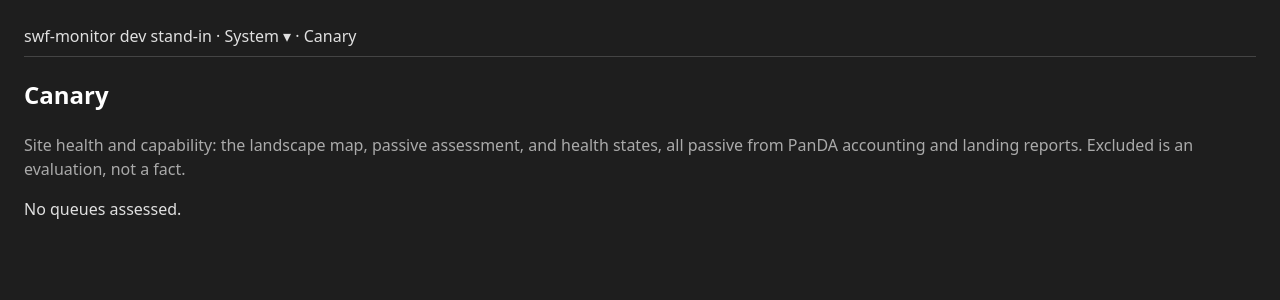
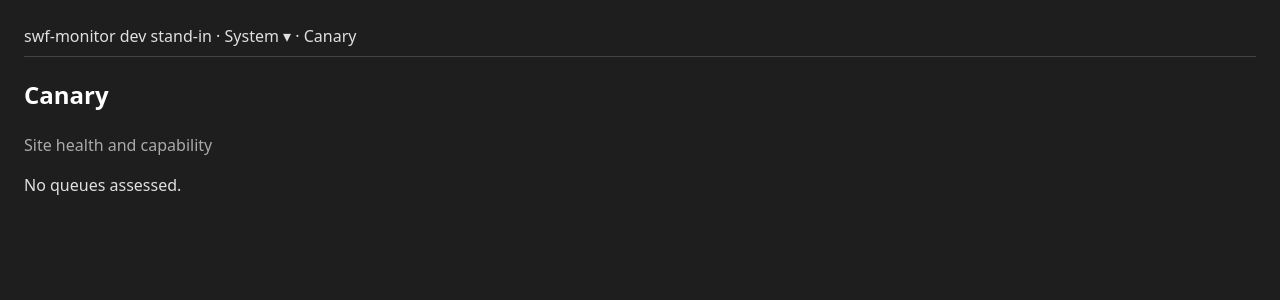
Before and after one commit to BNLNPPS/site-canary, a Django app: template canary/store/templates/canary/canary_page.html in a window 1280 px wide. Shown: the top 300 px of the page. Run offline with Django 3.2, Linux system fonts and the light colour scheme; the template is opened without the code that fills it, so the values that code supplies are empty.

Commit message:
Simplify Canary page subtitle

```diff
--- a/canary/store/templates/canary/canary_page.html
+++ b/canary/store/templates/canary/canary_page.html
@@ -6,10 +6,7 @@
 {% block content %}
 <div class="container-fluid mt-3">
   <h2>Canary</h2>
-  <p class="text-muted">Site health and capability: the landscape map,
-  passive assessment, and health states, all passive from PanDA
-  accounting and landing reports. Excluded is an evaluation, not a
-  fact.</p>
+  <p class="text-muted">Site health and capability</p>
 
   {% if queue_rows %}
   <table class="table table-striped table-bordered table-sm align-middle w-auto swf-sortable">
```
